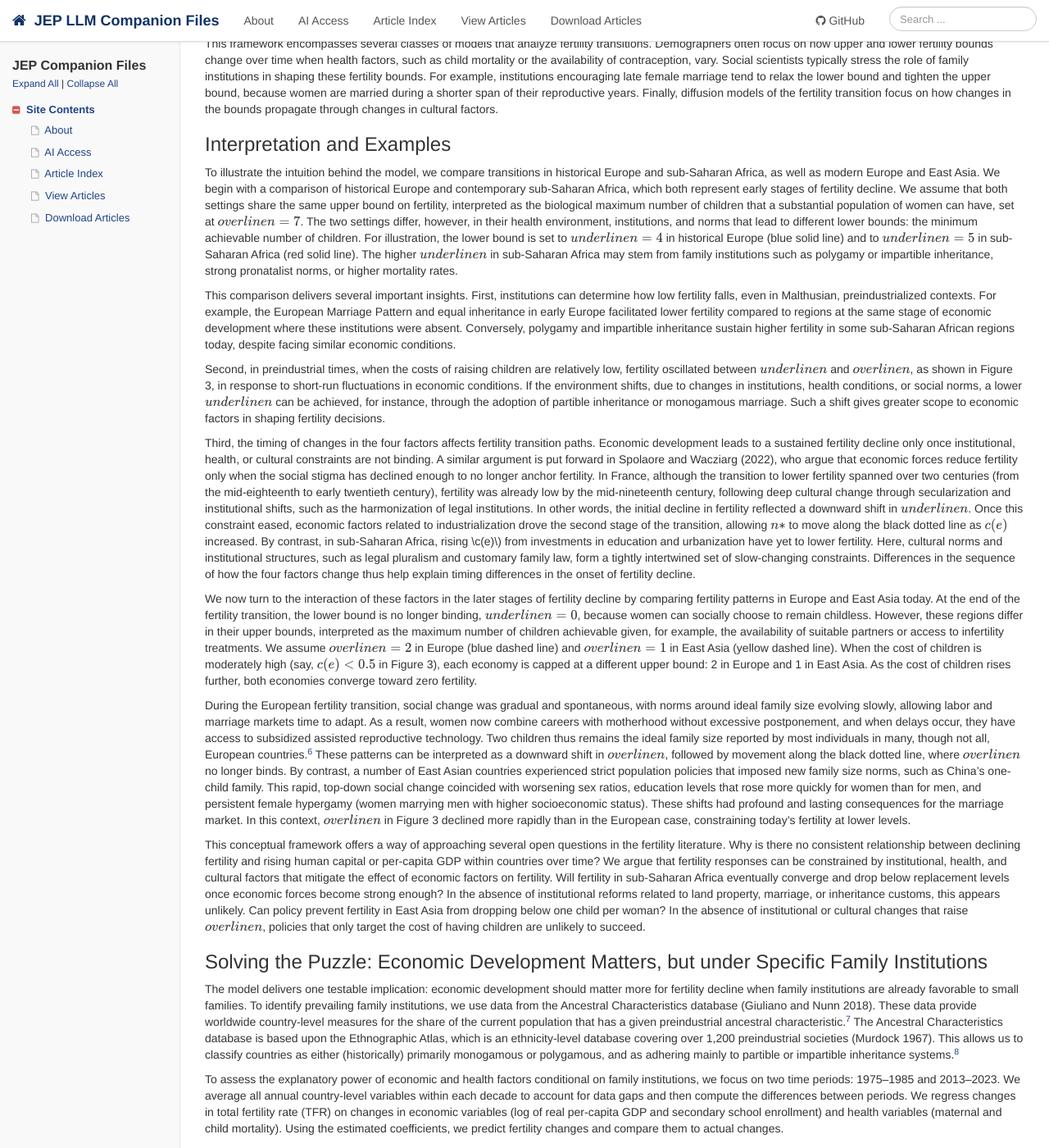
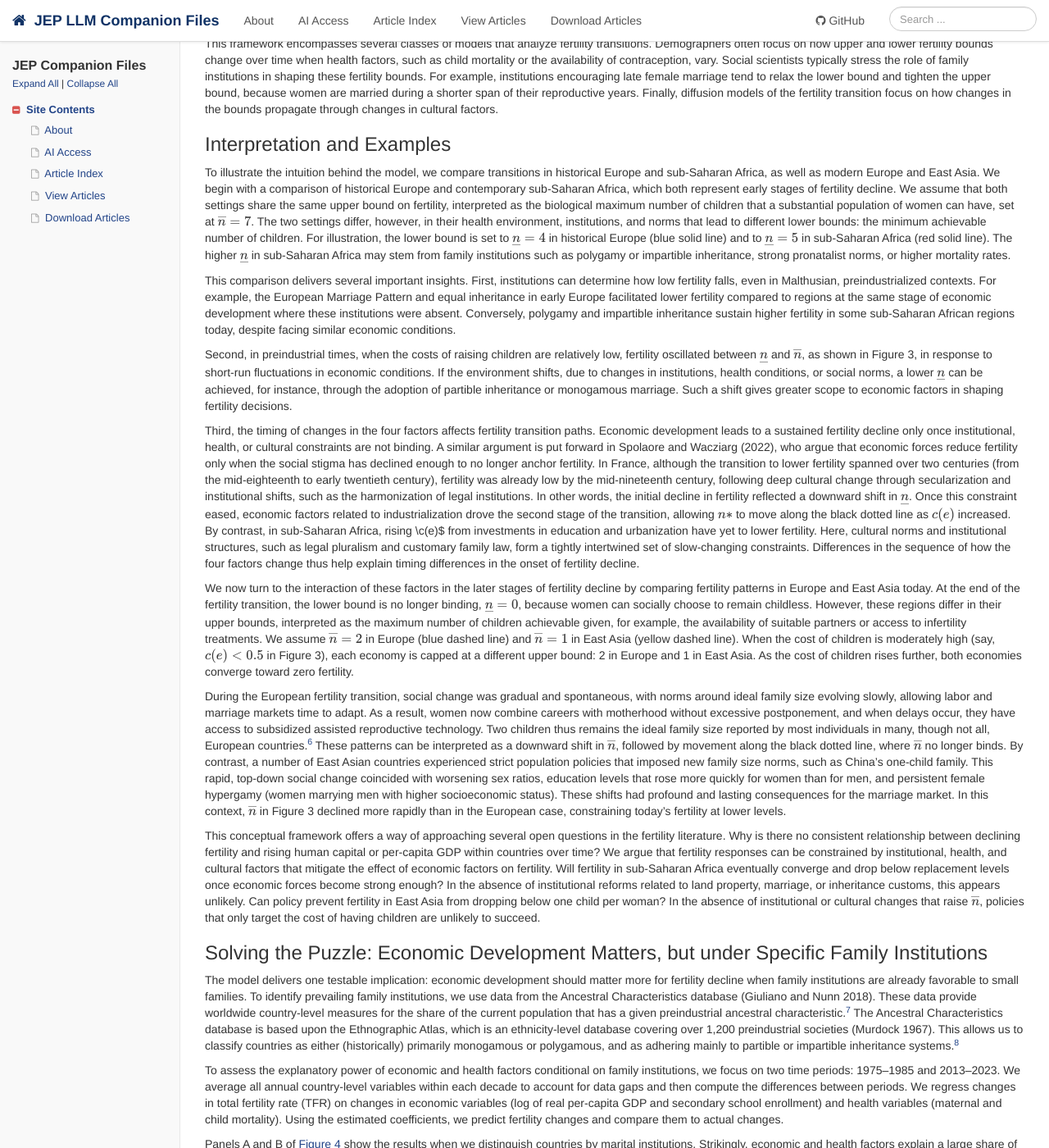
Before and after one commit to liegroup-dartmouth/working-aea-jep, a Jekyll site: the page built from papers/v40n1/gobbi-hannusch-rossi/paper.md, in a window 1280 px wide and 1400 px high, scrolled down 8528 px. Shown: the whole window at 82% size. Built offline with Jekyll 4.4.1, drawn with Linux system fonts in a browser that asks for light colours; comment, search, counter and statistics services are not loaded.

Commit message:
change internal syntax

```diff
--- a/_layouts/default.html
+++ b/_layouts/default.html
@@ -14,8 +14,8 @@
   <script>
     MathJax = {
       tex: {
-      inlineMath: [['\\(', '\\)']],
-      displayMath: [['$$', '$$'], ['\\[', '\\]']]
+      inlineMath: [['$', '$']],
+      displayMath: [['$$', '$$']]
       }
     };
   </script>
--- a/papers/v40n1/gobbi-hannusch-rossi/paper.md
+++ b/papers/v40n1/gobbi-hannusch-rossi/paper.md
@@ -162,19 +162,19 @@ This framework encompasses several classes of models that analyze fertility tran
 
 ### Interpretation and Examples
 
-To illustrate the intuition behind the model, we compare transitions in historical Europe and sub-Saharan Africa, as well as modern Europe and East Asia. We begin with a comparison of historical Europe and contemporary sub-Saharan Africa, which both represent early stages of fertility decline. We assume that both settings share the same upper bound on fertility, interpreted as the biological maximum number of children that a substantial population of women can have, set at \\(overline{n} = 7\\). The two settings differ, however, in their health environment, institutions, and norms that lead to different lower bounds: the minimum achievable number of children. For illustration, the lower bound is set to \\(underline{n} = 4\\) in historical Europe (blue solid line) and to \\(underline{n} = 5\\) in sub-Saharan Africa (red solid line). The higher \\(underline{n}\\) in sub-Saharan Africa may stem from family institutions such as polygamy or impartible inheritance, strong pronatalist norms, or higher mortality rates.
+To illustrate the intuition behind the model, we compare transitions in historical Europe and sub-Saharan Africa, as well as modern Europe and East Asia. We begin with a comparison of historical Europe and contemporary sub-Saharan Africa, which both represent early stages of fertility decline. We assume that both settings share the same upper bound on fertility, interpreted as the biological maximum number of children that a substantial population of women can have, set at $\overline{n} = 7$. The two settings differ, however, in their health environment, institutions, and norms that lead to different lower bounds: the minimum achievable number of children. For illustration, the lower bound is set to $\underline{n} = 4$ in historical Europe (blue solid line) and to $\underline{n} = 5$ in sub-Saharan Africa (red solid line). The higher $\underline{n}$ in sub-Saharan Africa may stem from family institutions such as polygamy or impartible inheritance, strong pronatalist norms, or higher mortality rates.
 
 This comparison delivers several important insights. First, institutions can determine how low fertility falls, even in Malthusian, preindustrialized contexts. For example, the European Marriage Pattern and equal inheritance in early Europe facilitated lower fertility compared to regions at the same stage of economic development where these institutions were absent. Conversely, polygamy and impartible inheritance sustain higher fertility in some sub-Saharan African regions today, despite facing similar economic conditions.
 
-Second, in preindustrial times, when the costs of raising children are relatively low, fertility oscillated between \\(underline{n}\\) and \\(overline{n}\\), as shown in Figure 3, in response to short-run fluctuations in economic conditions. If the environment shifts, due to changes in institutions, health conditions, or social norms, a lower \\(underline{n}\\) can be achieved, for instance, through the adoption of partible inheritance or monogamous marriage. Such a shift gives greater scope to economic factors in shaping fertility decisions.
+Second, in preindustrial times, when the costs of raising children are relatively low, fertility oscillated between $\underline{n}$ and $\overline{n}$, as shown in Figure 3, in response to short-run fluctuations in economic conditions. If the environment shifts, due to changes in institutions, health conditions, or social norms, a lower $\underline{n}$ can be achieved, for instance, through the adoption of partible inheritance or monogamous marriage. Such a shift gives greater scope to economic factors in shaping fertility decisions.
 
-Third, the timing of changes in the four factors affects fertility transition paths. Economic development leads to a sustained fertility decline only once institutional, health, or cultural constraints are not binding. A similar argument is put forward in Spolaore and Wacziarg (2022), who argue that economic forces reduce fertility only when the social stigma has declined enough to no longer anchor fertility. In France, although the transition to lower fertility spanned over two centuries (from the mid-eighteenth to early twentieth century), fertility was already low by the mid-nineteenth century, following deep cultural change through secularization and institutional shifts, such as the harmonization of legal institutions. In other words, the initial decline in fertility reflected a downward shift in \\(underline{n}\\). Once this constraint eased, economic factors related to industrialization drove the second stage of the transition, allowing \\(n*\\) to move along the black dotted line as \\(c(e)\\) increased. By contrast, in sub-Saharan Africa, rising \\c(e)\\) from investments in education and urbanization have yet to lower fertility. Here, cultural norms and institutional structures, such as legal pluralism and customary family law, form a tightly intertwined set of slow-changing constraints. Differences in the sequence of how the four factors change thus help explain timing differences in the onset of fertility decline.
+Third, the timing of changes in the four factors affects fertility transition paths. Economic development leads to a sustained fertility decline only once institutional, health, or cultural constraints are not binding. A similar argument is put forward in Spolaore and Wacziarg (2022), who argue that economic forces reduce fertility only when the social stigma has declined enough to no longer anchor fertility. In France, although the transition to lower fertility spanned over two centuries (from the mid-eighteenth to early twentieth century), fertility was already low by the mid-nineteenth century, following deep cultural change through secularization and institutional shifts, such as the harmonization of legal institutions. In other words, the initial decline in fertility reflected a downward shift in $\underline{n}$. Once this constraint eased, economic factors related to industrialization drove the second stage of the transition, allowing $n*$ to move along the black dotted line as $c(e)$ increased. By contrast, in sub-Saharan Africa, rising \\c(e)$ from investments in education and urbanization have yet to lower fertility. Here, cultural norms and institutional structures, such as legal pluralism and customary family law, form a tightly intertwined set of slow-changing constraints. Differences in the sequence of how the four factors change thus help explain timing differences in the onset of fertility decline.
 
-We now turn to the interaction of these factors in the later stages of fertility decline by comparing fertility patterns in Europe and East Asia today. At the end of the fertility transition, the lower bound is no longer binding, \\(underline{n} = 0\\), because women can socially choose to remain childless. However, these regions differ in their upper bounds, interpreted as the maximum number of children achievable given, for example, the availability of suitable partners or access to infertility treatments. We assume \\(overline{n} = 2\\) in Europe (blue dashed line) and \\(overline{n} = 1\\) in East Asia (yellow dashed line). When the cost of children is moderately high (say, \\(c(e) < 0.5\\) in Figure 3), each economy is capped at a different upper bound: 2 in Europe and 1 in East Asia. As the cost of children rises further, both economies converge toward zero fertility.
+We now turn to the interaction of these factors in the later stages of fertility decline by comparing fertility patterns in Europe and East Asia today. At the end of the fertility transition, the lower bound is no longer binding, $\underline{n} = 0$, because women can socially choose to remain childless. However, these regions differ in their upper bounds, interpreted as the maximum number of children achievable given, for example, the availability of suitable partners or access to infertility treatments. We assume $\overline{n} = 2$ in Europe (blue dashed line) and $\overline{n} = 1$ in East Asia (yellow dashed line). When the cost of children is moderately high (say, $c(e) < 0.5$ in Figure 3), each economy is capped at a different upper bound: 2 in Europe and 1 in East Asia. As the cost of children rises further, both economies converge toward zero fertility.
 
-During the European fertility transition, social change was gradual and spontaneous, with norms around ideal family size evolving slowly, allowing labor and marriage markets time to adapt. As a result, women now combine careers with motherhood without excessive postponement, and when delays occur, they have access to subsidized assisted reproductive technology. Two children thus remains the ideal family size reported by most individuals in many, though not all, European countries.<sup><a id="footnote-019-backlink" href="#footnote-019">6</a></sup> These patterns can be interpreted as a downward shift in \\(overline{n}\\), followed by movement along the black dotted line, where \\(overline{n}\\) no longer binds. By contrast, a number of East Asian countries experienced strict population policies that imposed new family size norms, such as China's one-child family. This rapid, top-down social change coincided with worsening sex ratios, education levels that rose more quickly for women than for men, and persistent female hypergamy (women marrying men with higher socioeconomic status). These shifts had profound and lasting consequences for the marriage market. In this context, \\(overline{n}\\) in Figure 3 declined more rapidly than in the European case, constraining today's fertility at lower levels.
+During the European fertility transition, social change was gradual and spontaneous, with norms around ideal family size evolving slowly, allowing labor and marriage markets time to adapt. As a result, women now combine careers with motherhood without excessive postponement, and when delays occur, they have access to subsidized assisted reproductive technology. Two children thus remains the ideal family size reported by most individuals in many, though not all, European countries.<sup><a id="footnote-019-backlink" href="#footnote-019">6</a></sup> These patterns can be interpreted as a downward shift in $\overline{n}$, followed by movement along the black dotted line, where $\overline{n}$ no longer binds. By contrast, a number of East Asian countries experienced strict population policies that imposed new family size norms, such as China's one-child family. This rapid, top-down social change coincided with worsening sex ratios, education levels that rose more quickly for women than for men, and persistent female hypergamy (women marrying men with higher socioeconomic status). These shifts had profound and lasting consequences for the marriage market. In this context, $\overline{n}$ in Figure 3 declined more rapidly than in the European case, constraining today's fertility at lower levels.
 
-This conceptual framework offers a way of approaching several open questions in the fertility literature. Why is there no consistent relationship between declining fertility and rising human capital or per-capita GDP within countries over time? We argue that fertility responses can be constrained by institutional, health, and cultural factors that mitigate the effect of economic factors on fertility. Will fertility in sub-Saharan Africa eventually converge and drop below replacement levels once economic forces become strong enough? In the absence of institutional reforms related to land property, marriage, or inheritance customs, this appears unlikely. Can policy prevent fertility in East Asia from dropping below one child per woman? In the absence of institutional or cultural changes that raise \\(overline{n}\\), policies that only target the cost of having children are unlikely to succeed.
+This conceptual framework offers a way of approaching several open questions in the fertility literature. Why is there no consistent relationship between declining fertility and rising human capital or per-capita GDP within countries over time? We argue that fertility responses can be constrained by institutional, health, and cultural factors that mitigate the effect of economic factors on fertility. Will fertility in sub-Saharan Africa eventually converge and drop below replacement levels once economic forces become strong enough? In the absence of institutional reforms related to land property, marriage, or inheritance customs, this appears unlikely. Can policy prevent fertility in East Asia from dropping below one child per woman? In the absence of institutional or cultural changes that raise $\overline{n}$, policies that only target the cost of having children are unlikely to succeed.
 
 ### Solving the Puzzle: Economic Development Matters, but under Specific Family Institutions
 
```
Also changed, not shown: papers/v40n1/geruso-spears/paper.md (+5 -1 lines), papers/v40n1/johnson/paper.md (+1 -1 lines).
